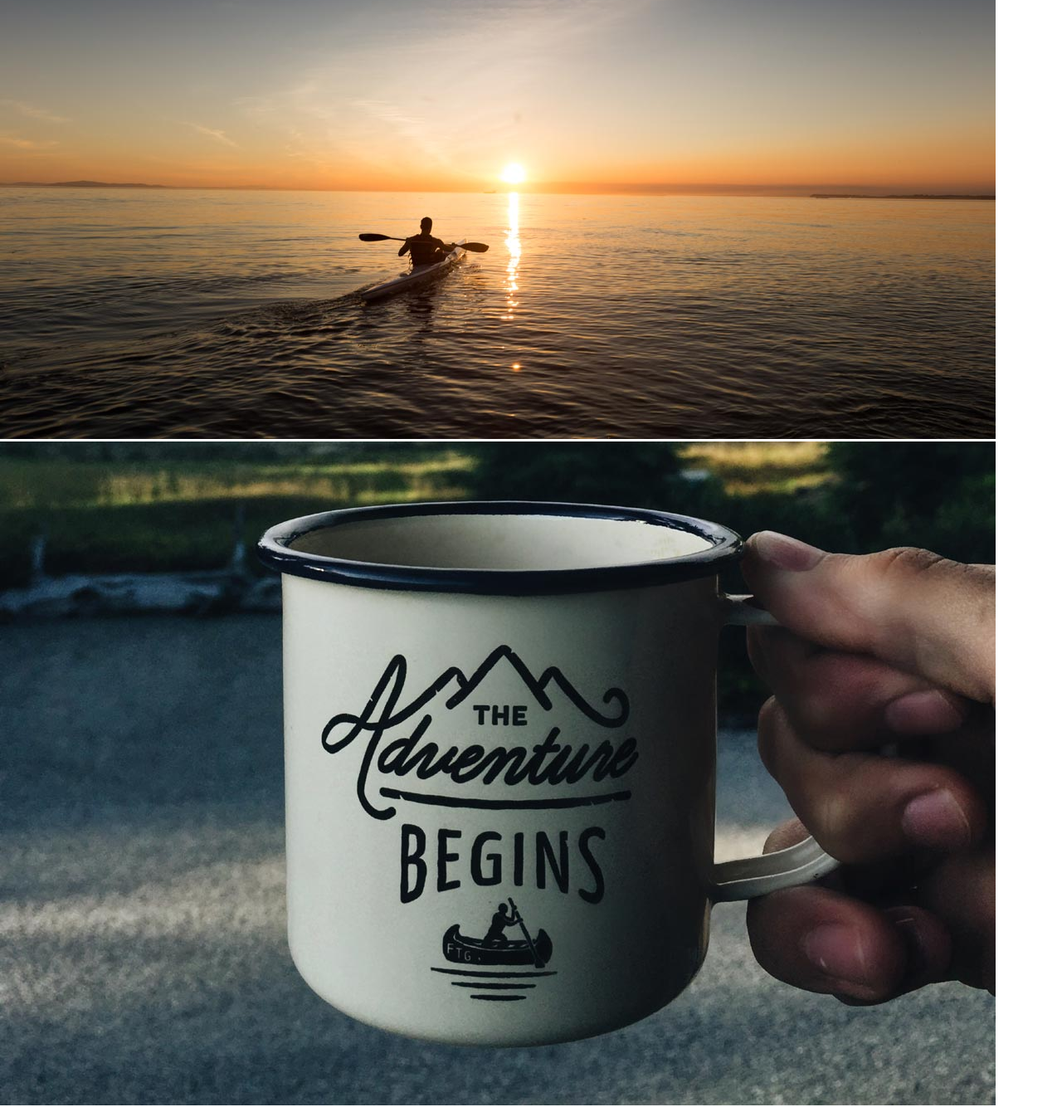
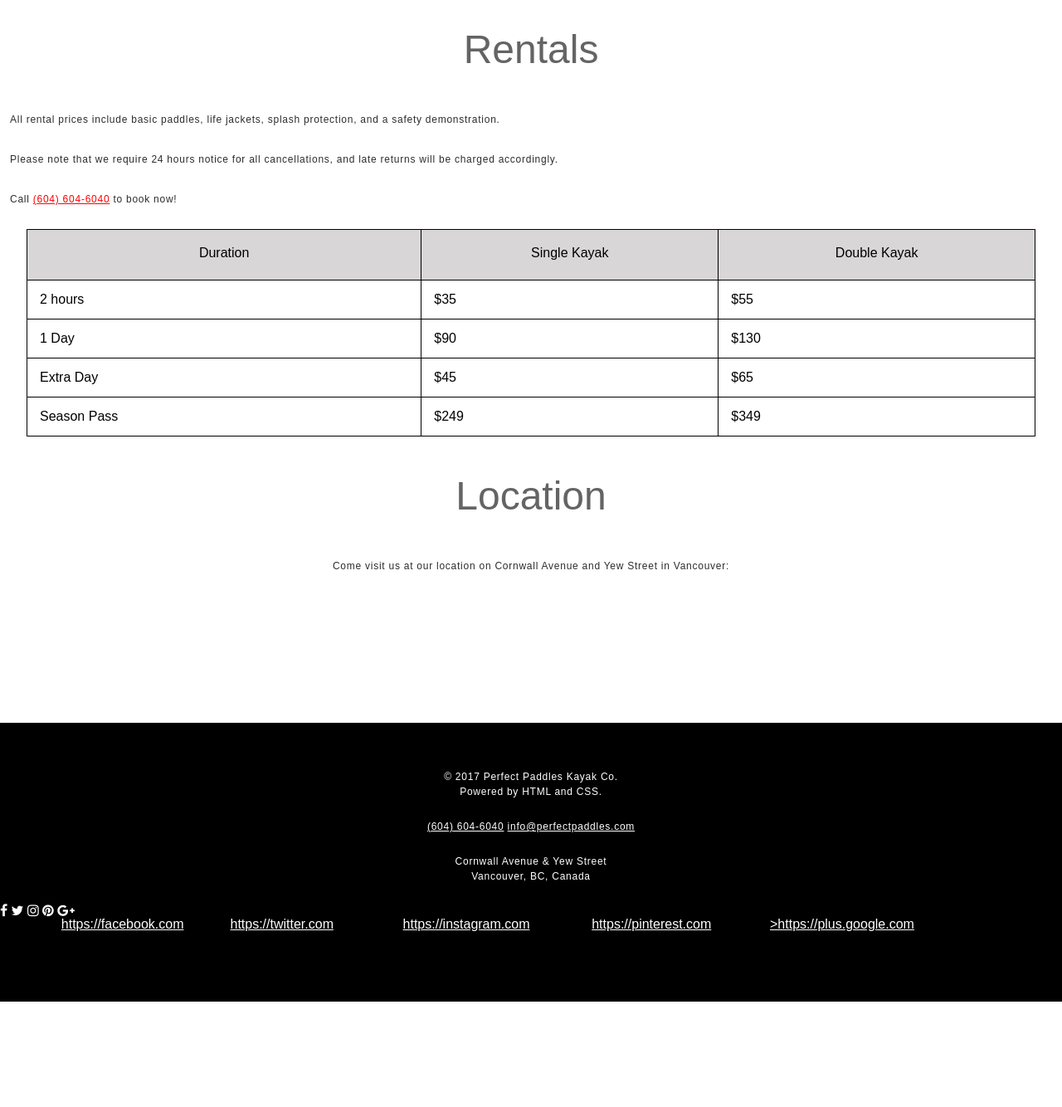
Before and after one commit to yklandau/paddle-project, a plain HTML site: page index.html in a window 1280 px wide. Shown: the part 1040-2374 px from the top of the page at 83% size. After the commit the page ends 2247 px from the top, so only its background shows below. Drawn offline with Linux system fonts and the light colour scheme; grey boxes are pictures that could not be loaded; a web font is replaced by a local one.

Commit message:
work on location and footer section

```diff
--- a/index.html
+++ b/index.html
@@ -7,6 +7,7 @@
         <link rel="stylesheet" href="reset.css">
         <link rel="stylesheet" href="style.css">
         <link rel="icon" type="image/png" sizes="16x16" href="images/favicon-16x16.png">
+        <link rel="stylesheet" href="https://cdnjs.cloudflare.com/ajax/libs/font-awesome/4.7.0/css/font-awesome.min.css">
 
     </head>
     <body>
@@ -58,9 +59,10 @@
                 Rentals
             </h1>
 
-            <p>All rental prices include basic paddles, life jackets, splash protection, and a safety demonstration.
-            Please note that we require 24 hours notice for all cancellations, and late returns will be charged accordingly.
-            Call
+            <p>All rental prices include basic paddles, life jackets, splash protection, and a safety demonstration.</p>
+
+            <p>Please note that we require 24 hours notice for all cancellations, and late returns will be charged accordingly.</p>
+            <p>Call
             <a href="tel:6046046040 ">(604) 604-6040</a>
             to book now!</p>
 
@@ -116,19 +118,33 @@
 
 
              <footer>
-                <p>© 2017 Perfect Paddles Kayak Co.</p>
+                <p>© 2017 Perfect Paddles Kayak Co.<br>Powered by HTML and CSS.</p>
 
-                <p>Powered by HTML and CSS.
-                    <a href="tel:6046046040 ">(604) 604-6040</a>
+                <p>
+                    <a href="tel:6046046040">(604) 604-6040</a>
                     <a href="mailto:info@perfectpaddles.com">info@perfectpaddles.com</a>
-                Cornwall Avenue &amp; Yew Street
-                Vancouver, BC, Canada</p>
+                </p>
 
+                <p>Cornwall Avenue &amp; Yew Street<br>Vancouver, BC, Canada</p>
+
+                <div>
+                <i class="fa fa-facebook" aria-hidden="true"></i>
+                <i class="fa fa-twitter" aria-hidden="true"></i>
+                <i class="fa fa-instagram" aria-hidden="true"></i>
+                <i class="fa fa-pinterest" aria-hidden="true"></i>
+                <i class="fa fa-google-plus" aria-hidden="true"></i>
+                </div>
+
+                <div>
                 facebook: <a href="#">https://facebook.com</a>
                 twitter: <a href="#">https://twitter.com</a>
                 instagram: <a href="#">https://instagram.com</a>
                 pinterest: <a href="#">https://pinterest.com</a>
                 google+: <a href="#">>https://plus.google.com</a>
+                </div>
+
+
+
             </footer>
         </main>
     </body>
--- a/style.css
+++ b/style.css
@@ -67,7 +67,6 @@ header nav {
 main {
     margin-top: 9em;
     margin-bottom:
-
 }
 
 
@@ -120,9 +119,9 @@ main {
 
 .masthead a:hover {
     background-color: rgba(83, 83, 83, 0.5);
-  }
+}
 
-  .giant-head {
+.giant-head {
     font-size: 3em;
     color: white;
     margin: .5em 0;
@@ -142,7 +141,7 @@ main {
 
 /* SECTIONS */
 
-  .large-heading{
+.large-heading{
     font-size: 3em;
     color: #646464;
     text-align: center;
@@ -161,8 +160,18 @@ section p {
 
 }
 
-a{
+#rentals a{
     color: red;
+}
+
+
+#rentals p{
+    text-align: left;
+    font-size: .75em;
+    line-height: 2;
+    width: 80%;
+    margin: 2em 1em;
+    letter-spacing: .75px;
 }
 
 
@@ -196,8 +205,8 @@ th {
 
 
 td {
-        padding: 15px;
-        text-align: left;
+    padding: 15px;
+    text-align: left;
 
 }
 
@@ -214,8 +223,52 @@ table, th, td {
     padding: 15px;
     text-align: center;
 }
+
+
+/* LOCATION */
+
+
+
+
+
+/* FOOTER */
+
+footer {
+    background: black;
+    width: 100%;
+    height: 17em;
+    top: 1em;
+    padding: 2em 0;
+
 }
 
+footer p {
+    text-align: center;
+    color: #ffffff;
+    font-size: .75em;
+    line-height: 1.5;
+    width: 80%;
+    margin: 2em auto;
+    letter-spacing: .75px;
+
+}
+
+footer a {
+    color: #ffffff;
+}
+
+
+footer i {
+    color: #ffffff;
+
+}
+
+.icons {
+    display: flex;
+    align-items: center;
+    justify-content: space-around;
+    margin: 1em auto;
+}
 
 
 /* Tablet Breakpoint*/
```
